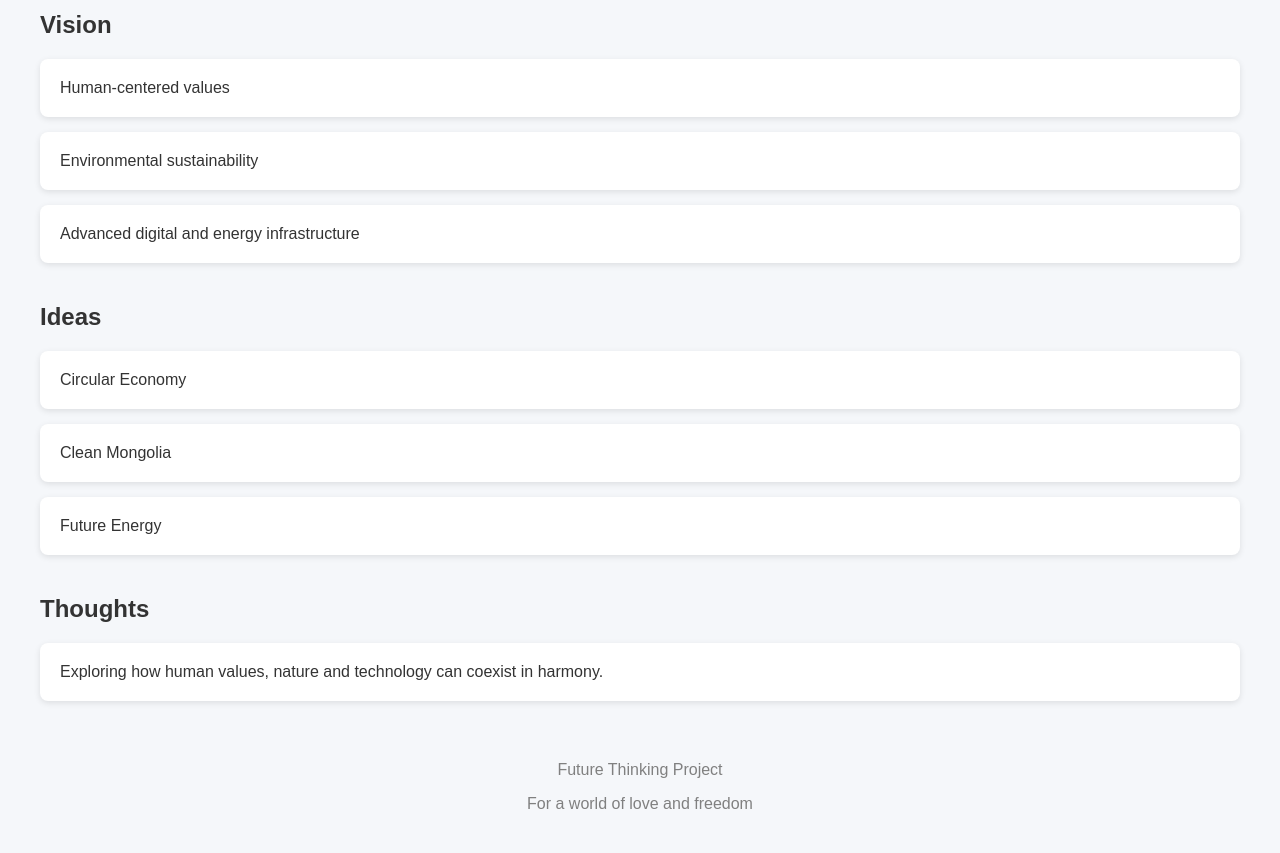
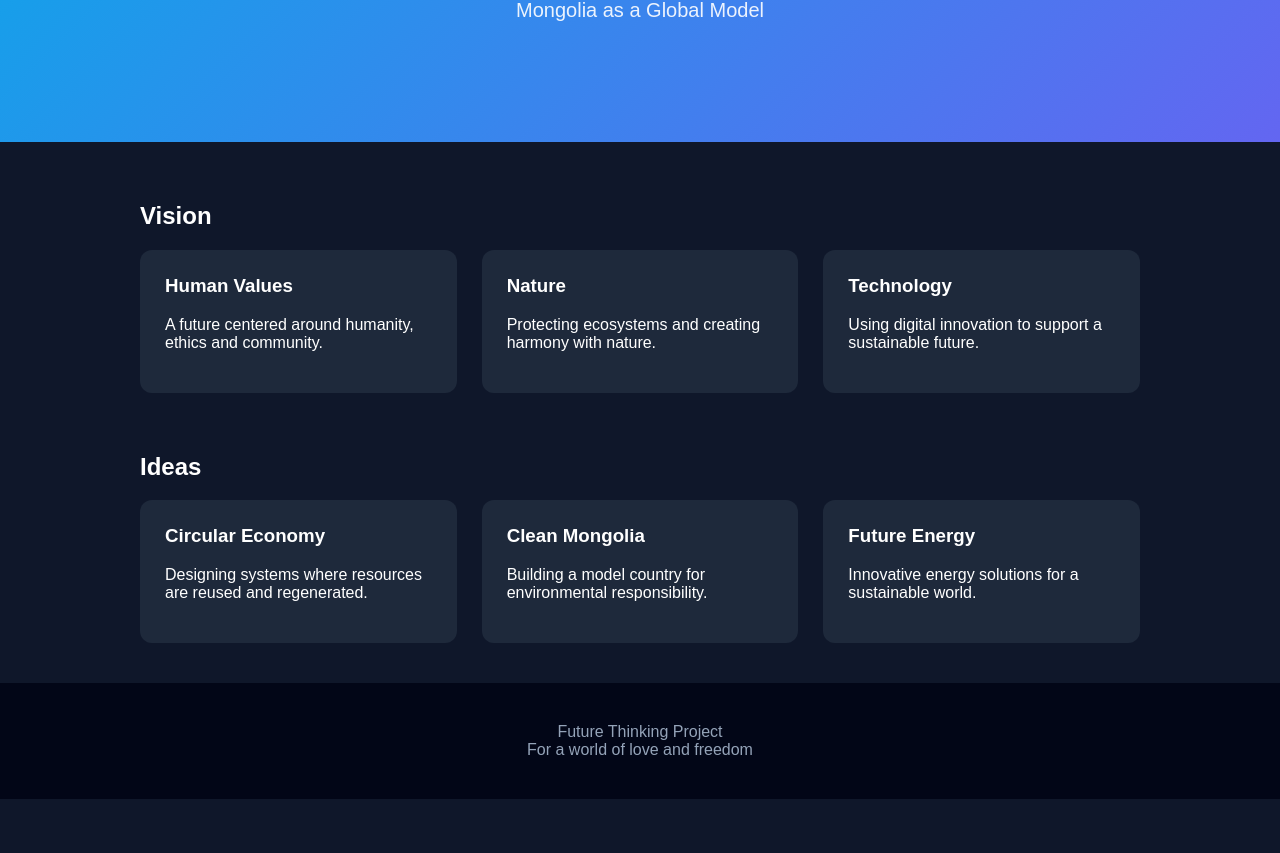
Before and after one commit to Shirendev1/enkhtsetseg.github.io, a plain HTML site: page index.html in a window 1280 px wide. Shown: the part 169-1022 px from the top of the page. After the commit the page ends 968 px from the top, so only its background shows below. Drawn offline with Linux system fonts and the light colour scheme.

Commit message:
Update index.html

```diff
--- a/index.html
+++ b/index.html
@@ -1,42 +1,72 @@
 <!DOCTYPE html>
 <html>
 <head>
+<meta charset="UTF-8">
 <title>Future Thinking</title>
+
 <style>
+
 body{
-font-family: Arial;
-margin:40px;
-background:#f5f7fa;
-color:#333;
+margin:0;
+font-family:Arial, Helvetica, sans-serif;
+background:#0f172a;
+color:white;
 }
 
 header{
 text-align:center;
-margin-bottom:50px;
+padding:100px 20px;
+background:linear-gradient(135deg,#0ea5e9,#6366f1);
 }
 
-h1{
-font-size:40px;
+header h1{
+font-size:50px;
+margin:0;
 }
 
-section{
-margin-bottom:40px;
+header p{
+font-size:20px;
+margin-top:10px;
+opacity:0.9;
+}
+
+.container{
+max-width:1000px;
+margin:auto;
+padding:40px 20px;
+}
+
+.grid{
+display:grid;
+grid-template-columns:repeat(auto-fit,minmax(250px,1fr));
+gap:25px;
 }
 
 .card{
-background:white;
-padding:20px;
-margin:15px 0;
-border-radius:8px;
-box-shadow:0 2px 6px rgba(0,0,0,0.1);
+background:#1e293b;
+padding:25px;
+border-radius:12px;
+transition:0.3s;
+}
+
+.card:hover{
+transform:translateY(-5px);
+background:#334155;
+}
+
+.card h3{
+margin-top:0;
 }
 
 footer{
-margin-top:60px;
 text-align:center;
-color:gray;
+padding:40px;
+background:#020617;
+color:#94a3b8;
 }
+
 </style>
+
 </head>
 
 <body>
@@ -46,52 +76,55 @@ color:gray;
 <p>Mongolia as a Global Model</p>
 </header>
 
-<section>
+<div class="container">
+
 <h2>Vision</h2>
 
+<div class="grid">
+
 <div class="card">
-Human-centered values
+<h3>Human Values</h3>
+<p>A future centered around humanity, ethics and community.</p>
 </div>
 
 <div class="card">
-Environmental sustainability
+<h3>Nature</h3>
+<p>Protecting ecosystems and creating harmony with nature.</p>
 </div>
 
 <div class="card">
-Advanced digital and energy infrastructure
+<h3>Technology</h3>
+<p>Using digital innovation to support a sustainable future.</p>
 </div>
 
-</section>
+</div>
 
-<section>
-<h2>Ideas</h2>
+<h2 style="margin-top:60px;">Ideas</h2>
+
+<div class="grid">
 
 <div class="card">
-Circular Economy
+<h3>Circular Economy</h3>
+<p>Designing systems where resources are reused and regenerated.</p>
 </div>
 
 <div class="card">
-Clean Mongolia
+<h3>Clean Mongolia</h3>
+<p>Building a model country for environmental responsibility.</p>
 </div>
 
 <div class="card">
-Future Energy
+<h3>Future Energy</h3>
+<p>Innovative energy solutions for a sustainable world.</p>
 </div>
 
-</section>
-
-<section>
-<h2>Thoughts</h2>
-
-<div class="card">
-Exploring how human values, nature and technology can coexist in harmony.
 </div>
 
-</section>
+</div>
 
 <footer>
-<p>Future Thinking Project</p>
-<p>For a world of love and freedom</p>
+Future Thinking Project<br>
+For a world of love and freedom
 </footer>
 
 </body>
```
